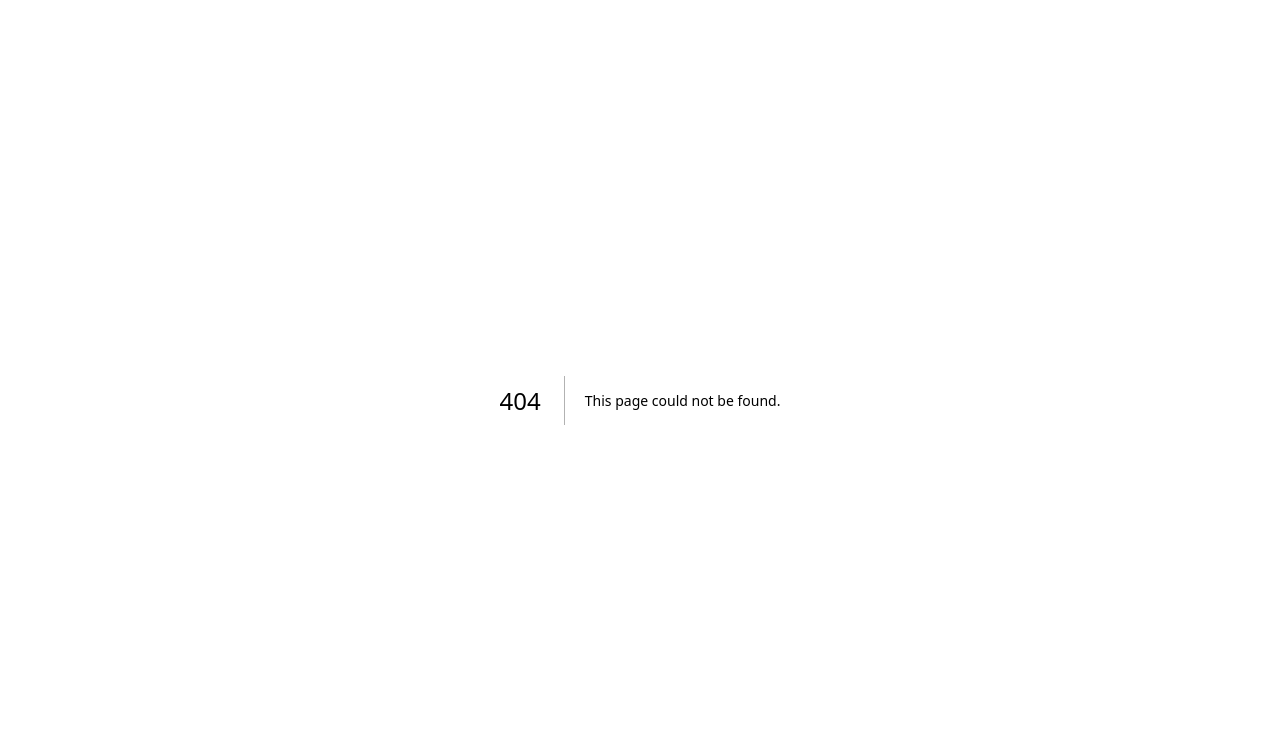
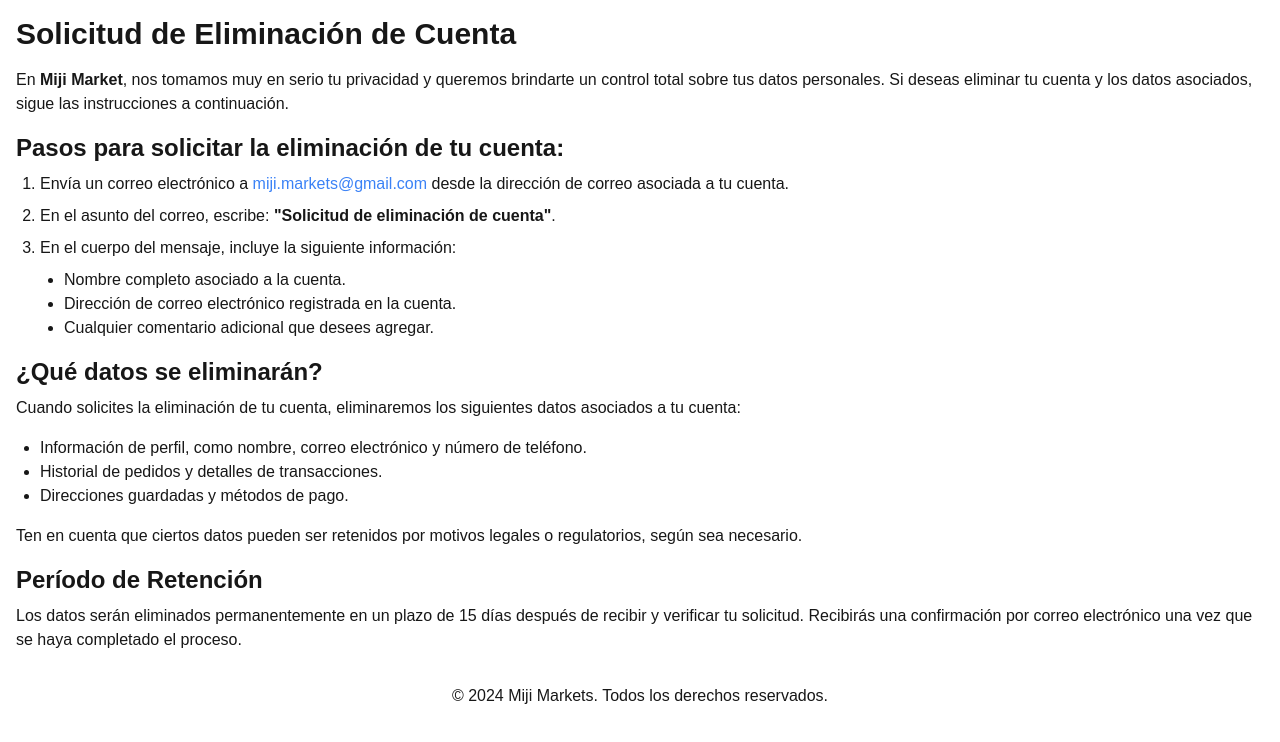
Before and after one commit to marzava91/TyC, a Next.js app: page /eliminar-cuenta in a window 1280 px wide. Before the commit this address had no page. Shown: the top 742 px of the page. Built offline with nearby package versions, Linux system fonts and the light colour scheme.

Commit message:
se agrega eliminación de cuenta

```diff
--- a/app/eliminar-cuenta/eliminar-cuenta.html
+++ /dev/null
@@ -1,47 +0,0 @@
-<!DOCTYPE html>
-<html lang="es">
-<head>
-<meta charset="UTF-8">
-    <meta name="viewport" content="width=device-width, initial-scale=1.0">
-    <title>Solicitud de Eliminación de Cuenta - Miji Market</title>
-    <link rel="stylesheet" href="styles.css"> <!-- Enlace a un archivo CSS si tienes uno -->
-</head>
-<body>
-    <header>
-        <h1>Solicitud de Eliminación de Cuenta</h1>
-    </header>
-
-    <section>
-        <p>En <strong>Miji Market</strong>, nos tomamos muy en serio tu privacidad y queremos brindarte un control total sobre tus datos personales. Si deseas eliminar tu cuenta y los datos asociados, sigue las instrucciones a continuación.</p>
-
-        <h2>Pasos para solicitar la eliminación de tu cuenta:</h2>
-        <ol>
-            <li>Envía un correo electrónico a <a href="mailto:miji.markets@gmail.com">miji.markets@gmail.com</a> desde la dirección de correo asociada a tu cuenta.</li>
-            <li>En el asunto del correo, escribe: <strong>"Solicitud de eliminación de cuenta"</strong>.</li>
-            <li>En el cuerpo del mensaje, incluye la siguiente información:
-                <ul>
-                    <li>Nombre completo asociado a la cuenta.</li>
-                    <li>Dirección de correo electrónico registrada en la cuenta.</li>
-                    <li>Cualquier comentario adicional que desees agregar.</li>
-                </ul>
-            </li>
-        </ol>
-
-        <h2>¿Qué datos se eliminarán?</h2>
-        <p>Cuando solicites la eliminación de tu cuenta, eliminaremos los siguientes datos asociados a tu cuenta:</p>
-        <ul>
-            <li>Información de perfil, como nombre, correo electrónico y número de teléfono.</li>
-            <li>Historial de pedidos y detalles de transacciones.</li>
-            <li>Direcciones guardadas y métodos de pago.</li>
-        </ul>
-        <p>Ten en cuenta que ciertos datos pueden ser retenidos por motivos legales o regulatorios, según sea necesario.</p>
-
-        <h2>Período de Retención</h2>
-        <p>Los datos serán eliminados permanentemente en un plazo de 15 días después de recibir y verificar tu solicitud. Recibirás una confirmación por correo electrónico una vez que se haya completado el proceso.</p>
-    </section>
-
-    <footer>
-        <p>&copy; 2024 Miji Markets. Todos los derechos reservados.</p>
-    </footer>
-</body>
-</html>
--- /dev/null
+++ b/app/eliminar-cuenta/page.js
@@ -0,0 +1,57 @@
+import React from "react";
+
+export default function EliminarCuenta() {
+  return (
+    <div className="container mx-auto p-4">
+      <header>
+        <h1 className="text-3xl font-bold mb-4">Solicitud de Eliminación de Cuenta</h1>
+      </header>
+
+      <section>
+        <p className="mb-4">
+          En <strong>Miji Market</strong>, nos tomamos muy en serio tu privacidad y queremos brindarte un control total sobre tus datos personales. Si deseas eliminar tu cuenta y los datos asociados, sigue las instrucciones a continuación.
+        </p>
+
+        <h2 className="text-2xl font-bold mb-2">Pasos para solicitar la eliminación de tu cuenta:</h2>
+        <ol className="list-decimal ml-6 mb-4">
+          <li className="mb-2">
+            Envía un correo electrónico a <a href="mailto:miji.markets@gmail.com" className="text-blue-500 hover:underline">miji.markets@gmail.com</a> desde la dirección de correo asociada a tu cuenta.
+          </li>
+          <li className="mb-2">
+            En el asunto del correo, escribe: <strong>"Solicitud de eliminación de cuenta"</strong>.
+          </li>
+          <li className="mb-2">
+            En el cuerpo del mensaje, incluye la siguiente información:
+            <ul className="list-disc ml-6 mt-2">
+              <li>Nombre completo asociado a la cuenta.</li>
+              <li>Dirección de correo electrónico registrada en la cuenta.</li>
+              <li>Cualquier comentario adicional que desees agregar.</li>
+            </ul>
+          </li>
+        </ol>
+
+        <h2 className="text-2xl font-bold mb-2">¿Qué datos se eliminarán?</h2>
+        <p className="mb-4">
+          Cuando solicites la eliminación de tu cuenta, eliminaremos los siguientes datos asociados a tu cuenta:
+        </p>
+        <ul className="list-disc ml-6 mb-4">
+          <li>Información de perfil, como nombre, correo electrónico y número de teléfono.</li>
+          <li>Historial de pedidos y detalles de transacciones.</li>
+          <li>Direcciones guardadas y métodos de pago.</li>
+        </ul>
+        <p className="mb-4">
+          Ten en cuenta que ciertos datos pueden ser retenidos por motivos legales o regulatorios, según sea necesario.
+        </p>
+
+        <h2 className="text-2xl font-bold mb-2">Período de Retención</h2>
+        <p className="mb-4">
+          Los datos serán eliminados permanentemente en un plazo de 15 días después de recibir y verificar tu solicitud. Recibirás una confirmación por correo electrónico una vez que se haya completado el proceso.
+        </p>
+      </section>
+
+      <footer className="mt-8">
+        <p className="text-center">&copy; 2024 Miji Markets. Todos los derechos reservados.</p>
+      </footer>
+    </div>
+  );
+}
--- a/app/politica-datos-personales/page.js
+++ b/app/politica-datos-personales/page.js
@@ -6,7 +6,7 @@ export default function PoliticaDatos() {
       <h1>Política de Tratamiento de Datos de Miji Markets SAC</h1>
       <h3>Actualizado el 16/09/2024</h3>
 
-      <h2>1. Tratamiento de Datos Personales 1234</h2>
+      <h2>1. Tratamiento de Datos Personales</h2>
       <p>
         En cumplimiento de la Ley N° 29733 - Ley de Protección de Datos Personales y su Reglamento (Decreto Supremo N° 003-2013-JUS) en el Perú, MIJI MARKETS garantiza que los datos personales proporcionados por los Usuarios serán tratados de manera confidencial y con las medidas de seguridad necesarias para evitar su acceso no autorizado, pérdida o alteración.
       </p>
```
Also changed, not shown: package.json (+5 -5 lines), 1 other file (tests, documents, lock files or other folders).
